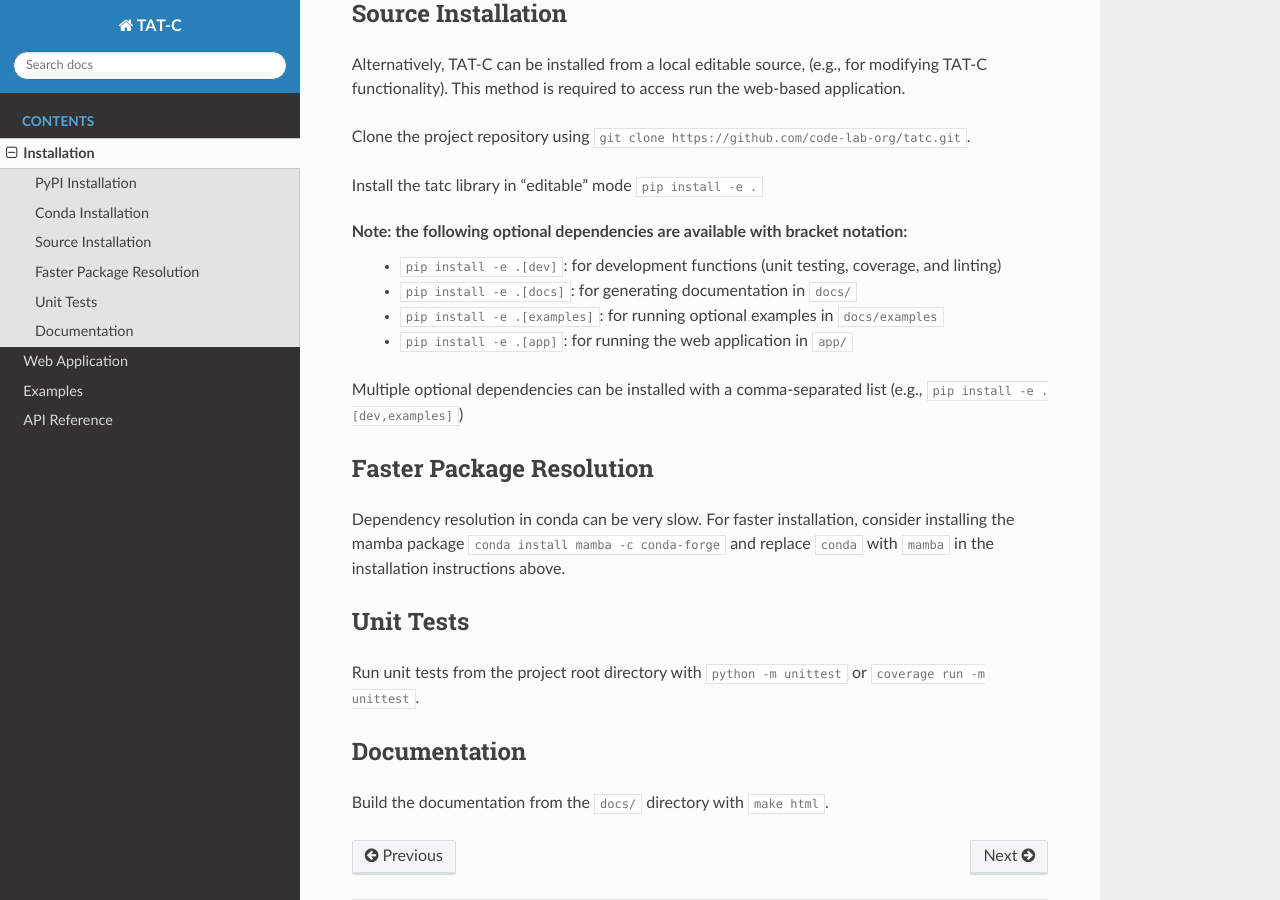
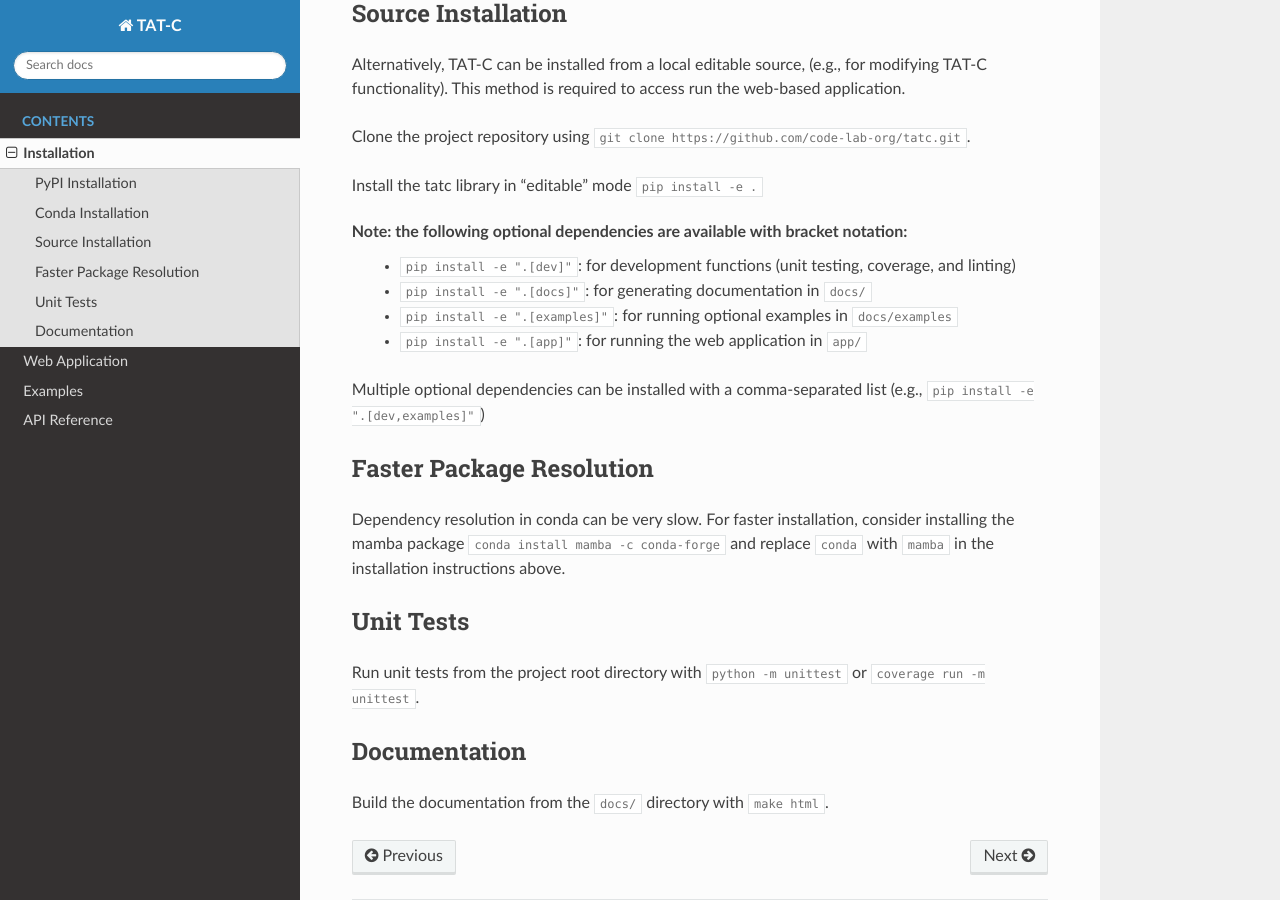
Before and after one commit to code-lab-org/tatc, a Sphinx documentation site: the page built from docs/installation.rst, in a window 1280 px wide and 900 px high, scrolled down 640 px. Built offline with Sphinx 7.4.7 and the Read the Docs theme 2.0.0, drawn with Linux system fonts in a browser that asks for light colours; pages that are not in the unit, such as notebooks, are missing from menus.

```diff
--- a/docs/installation.rst
+++ b/docs/installation.rst
@@ -36,12 +36,12 @@ Clone the project repository using :console:`git clone https://github.com/code-l
 Install the tatc library in "editable" mode :console:`pip install -e .`
 
 Note: the following optional dependencies are available with bracket notation:
- * :console:`pip install -e .[dev]`: for development functions (unit testing, coverage, and linting)
- * :console:`pip install -e .[docs]`: for generating documentation in :console:`docs/`
- * :console:`pip install -e .[examples]`: for running optional examples in :console:`docs/examples`
- * :console:`pip install -e .[app]`: for running the web application in :console:`app/`
+ * :console:`pip install -e ".[dev]"`: for development functions (unit testing, coverage, and linting)
+ * :console:`pip install -e ".[docs]"`: for generating documentation in :console:`docs/`
+ * :console:`pip install -e ".[examples]"`: for running optional examples in :console:`docs/examples`
+ * :console:`pip install -e ".[app]"`: for running the web application in :console:`app/`
 
-Multiple optional dependencies can be installed with a comma-separated list (e.g., :console:`pip install -e .[dev,examples]`)
+Multiple optional dependencies can be installed with a comma-separated list (e.g., :console:`pip install -e ".[dev,examples]"`)
 
 Faster Package Resolution
 -------------------------
```
Also changed, not shown: README.md (+7 -7 lines), app/README.md.
